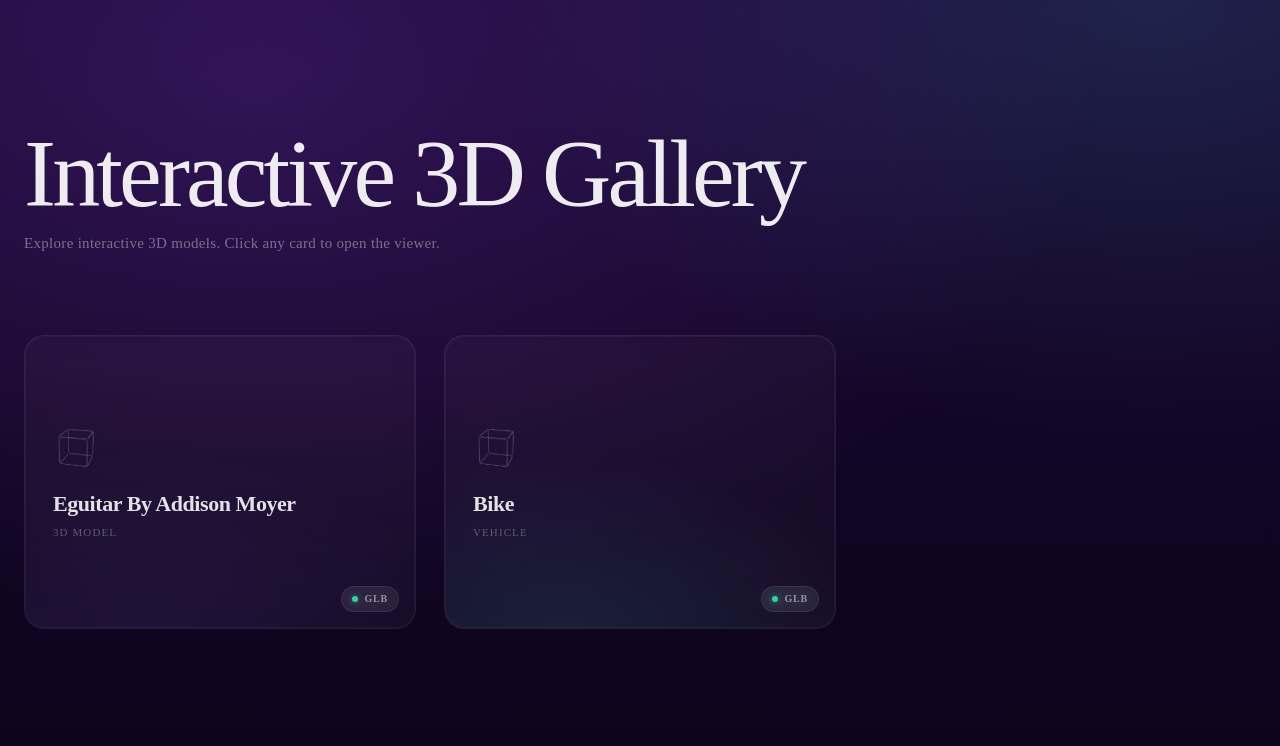
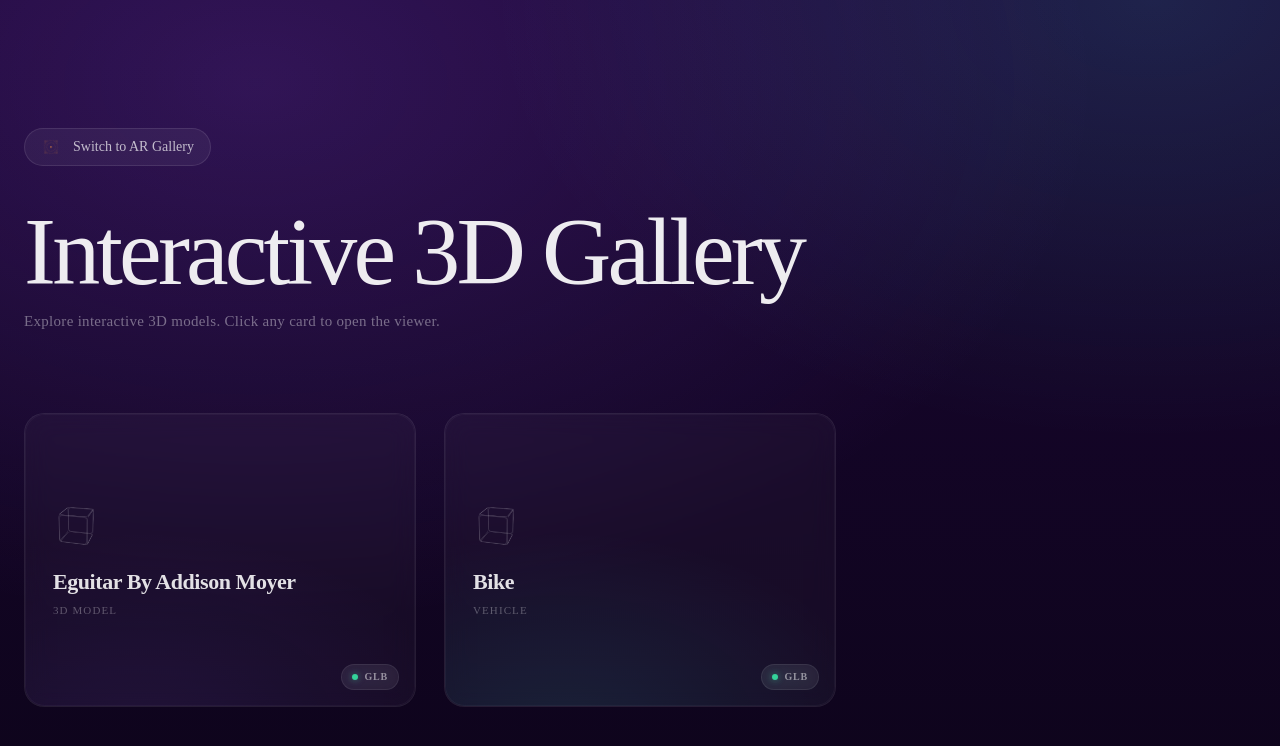
Before and after one commit to ImmersiveNTC/ARInteractiveWebpage, a Next.js app: page /ARInteractiveWebpage/i3d in a window 1280 px wide. Shown: the top 746 px of the page. Built offline with nearby package versions, Linux system fonts and the light colour scheme.

Commit message:
Add navigation buttons to subpages

```diff
--- a/app/i3d/page.tsx
+++ b/app/i3d/page.tsx
@@ -52,6 +52,8 @@ const ACCENT_PALETTE = [
   "rgba(168, 85, 247, 0.8)",   // violet
 ];
 
+import Link from 'next/link';
+
 /* ─── Page Component ─────────────────────────────────────────────────────── */
 
 export default function I3DPage() {
@@ -74,6 +76,26 @@ export default function I3DPage() {
   return (
     <div className="app-page min-h-screen text-white font-sans">
       <main className="mx-auto w-full max-w-7xl px-6 py-24 md:py-32">
+        {/* ── Switch to AR Gallery Button ── */}
+        <Link
+          href="/iosar"
+          className="inline-flex items-center gap-3 px-4 py-2 mb-10 rounded-full bg-white/5 border border-white/10 hover:bg-white/10 hover:border-white/20 transition-all text-sm text-white/70 hover:text-white group w-fit"
+        >
+          <div className="w-5 h-5 flex items-center justify-center relative">
+            <div className="iosar-target" aria-hidden="true" style={{ transform: 'scale(0.25)', transformOrigin: 'center' }}>
+              <div className="iosar-target__ring iosar-target__ring--outer" style={{ borderColor: 'rgba(251, 146, 60, 0.85)' }} />
+              <div className="iosar-target__ring iosar-target__ring--inner" style={{ borderColor: 'rgba(251, 146, 60, 0.85)' }} />
+              <div className="iosar-target__corners">
+                {[0, 1, 2, 3].map(i => (
+                  <div key={i} className={`iosar-target__corner iosar-target__corner--${i}`} style={{ borderColor: 'rgba(251, 146, 60, 0.85)' }} />
+                ))}
+              </div>
+              <div className="iosar-target__dot" style={{ backgroundColor: 'rgba(251, 146, 60, 0.85)' }} />
+            </div>
+          </div>
+          Switch to AR Gallery
+        </Link>
+
         {/* ── Header ── */}
         <header className="mb-20">
           <h1 className="i3d-header__title">
--- a/app/iosar/IOSARGallery.tsx
+++ b/app/iosar/IOSARGallery.tsx
@@ -267,6 +267,8 @@ function DesktopModal({ model, pageUrl, onClose }: { model: ModelData; pageUrl:
 
 /* ─── Main Gallery Component ─────────────────────────────────────────────── */
 
+import Link from 'next/link';
+
 export function IOSARGallery({ models }: IOSARGalleryProps) {
   const isIOS = useIsIOS();
   const [selectedModel, setSelectedModel] = useState<ModelData | null>(null);
@@ -279,6 +281,25 @@ export function IOSARGallery({ models }: IOSARGalleryProps) {
   return (
     <div className="app-page min-h-screen text-white font-sans">
       <main className="mx-auto w-full max-w-7xl px-6 py-24 md:py-32">
+        {/* ── Switch to 3D Gallery Button ── */}
+        <Link
+          href="/i3d"
+          className="inline-flex items-center gap-3 px-4 py-2 mb-10 rounded-full bg-white/5 border border-white/10 hover:bg-white/10 hover:border-white/20 transition-all text-sm text-white/70 hover:text-white group w-fit"
+        >
+          <div className="w-5 h-5 flex items-center justify-center relative" style={{ ['--i3d-accent' as string]: 'rgba(138, 86, 255, 0.8)' }}>
+            <div className="i3d-cube-wrap" style={{ transform: 'scale(0.25)', transformOrigin: 'center' }}>
+              <div className="i3d-cube">
+                <div className="i3d-cube__face i3d-cube__face--front" />
+                <div className="i3d-cube__face i3d-cube__face--back" />
+                <div className="i3d-cube__face i3d-cube__face--right" />
+                <div className="i3d-cube__face i3d-cube__face--left" />
+                <div className="i3d-cube__face i3d-cube__face--top" />
+                <div className="i3d-cube__face i3d-cube__face--bottom" />
+              </div>
+            </div>
+          </div>
+          Switch to 3D Gallery
+        </Link>
 
         {/* ── Header ── */}
         <header className="mb-16">
```
